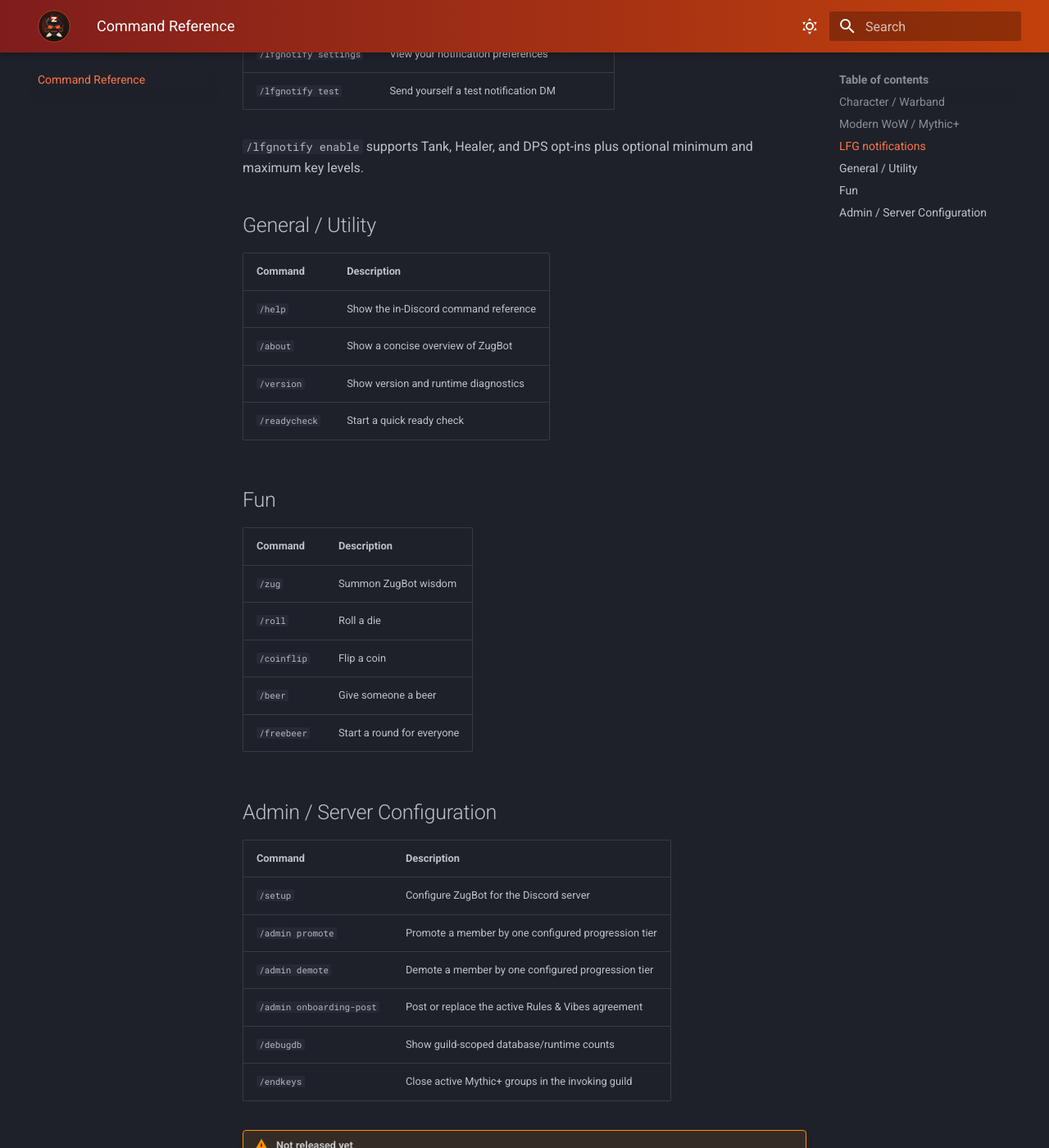
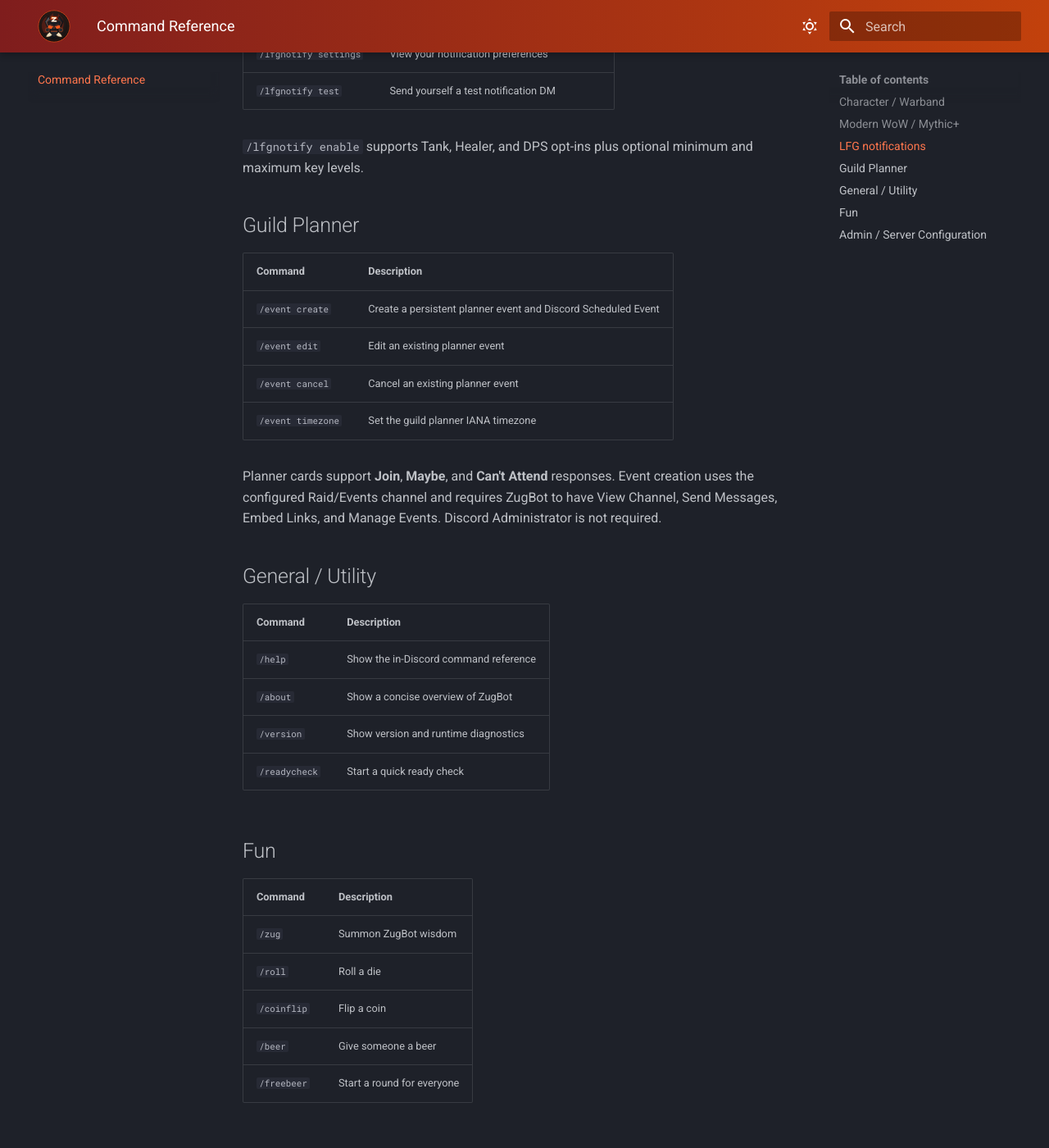
Before and after one commit to sthorne80/zugbot-site, an MkDocs documentation site: the page built from docs/commands.md, in a window 1280 px wide and 1400 px high, scrolled down 1195 px. Shown: the whole window at 82% size. Built offline with MkDocs 1.6.1 and Material for MkDocs 9.7.7, drawn with Linux system fonts in a browser that asks for light colours; some of the changed text lies outside the part shown.

Commit message:
Document Guild Planner commands

```diff
--- a/docs/commands.md
+++ b/docs/commands.md
@@ -32,6 +32,17 @@
 
 `/lfgnotify enable` supports Tank, Healer, and DPS opt-ins plus optional minimum and maximum key levels.
 
+## Guild Planner
+
+| Command | Description |
+| --- | --- |
+| `/event create` | Create a persistent planner event and Discord Scheduled Event |
+| `/event edit` | Edit an existing planner event |
+| `/event cancel` | Cancel an existing planner event |
+| `/event timezone` | Set the guild planner IANA timezone |
+
+Planner cards support **Join**, **Maybe**, and **Can't Attend** responses. Event creation uses the configured Raid/Events channel and requires ZugBot to have View Channel, Send Messages, Embed Links, and Manage Events. Discord Administrator is not required.
+
 ## General / Utility
 
 | Command | Description |
```
Also changed, not shown: other parts of docs/commands.md (+1 -1 lines).
